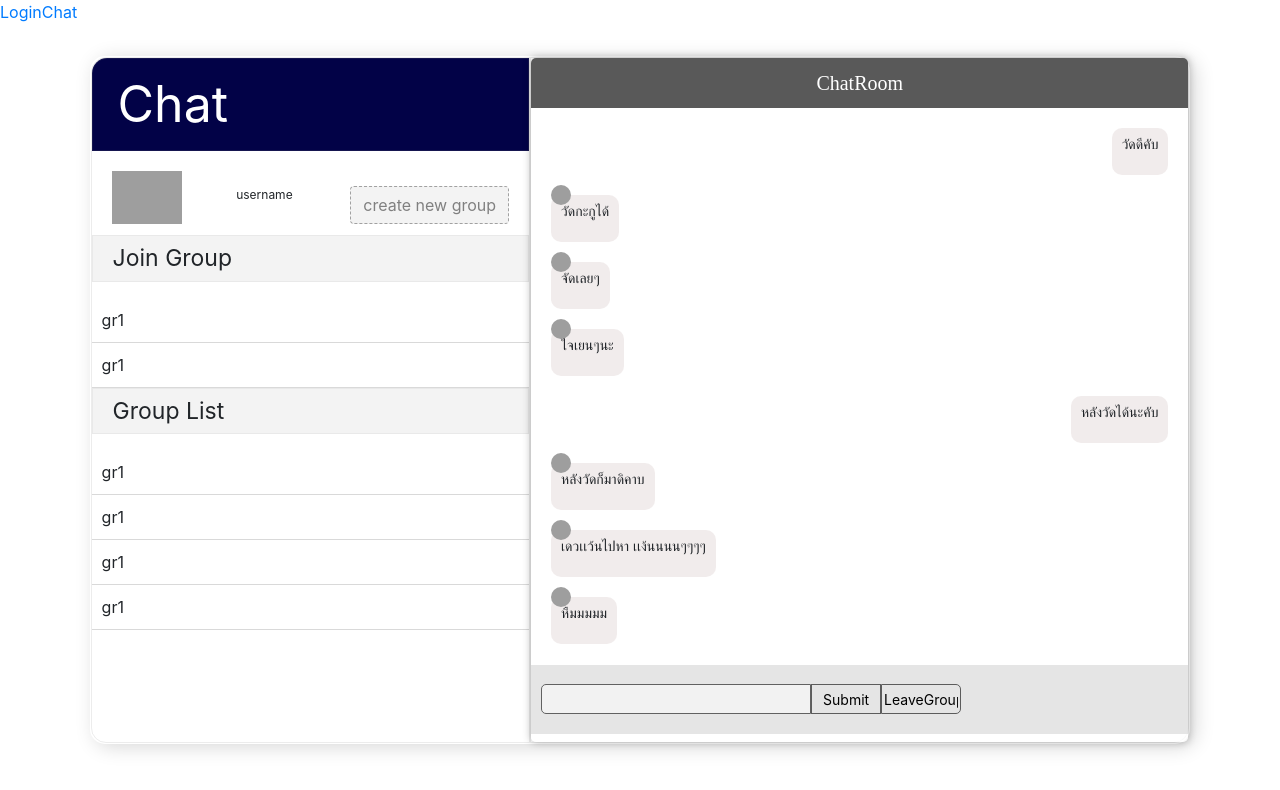
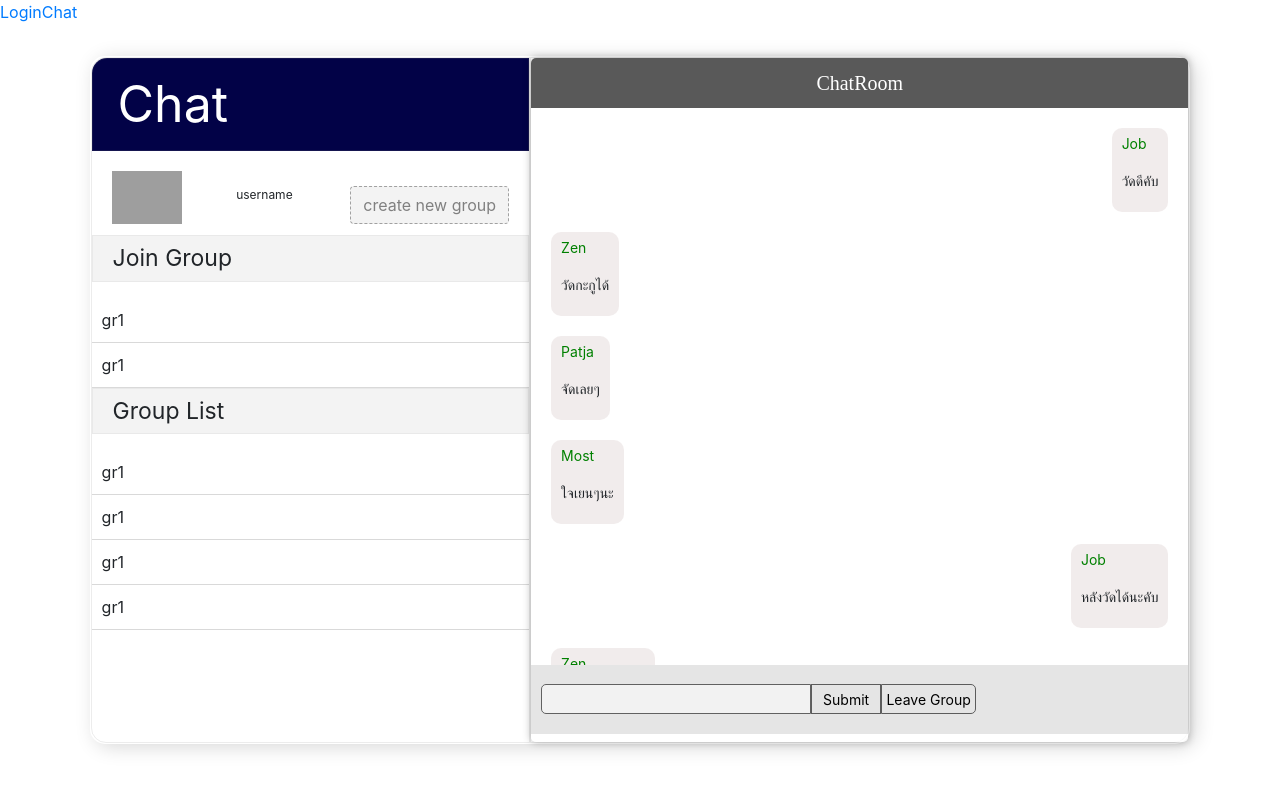
Before and after one commit to beemtny/G-Chat, a React (Create React App) app: page /chat in a window 1280 px wide. Shown: the top 790 px of the page. Built offline with nearby package versions, Linux system fonts and the light colour scheme; no server answers; grey boxes are pictures that could not be loaded.

Commit message:
Remove unnessary shit
-remove pic
-edit leave group button

```diff
--- a/src/App.css
+++ b/src/App.css
@@ -196,10 +196,11 @@
   transition: all 0.3s ease;
 }
 .chatroom .input input[type="leavegroup"] {
+  text-align: center;
   background: transparent;
   border: 1px solid rgb(92, 92, 92);
   height: 30px;
-  width: 80px;
+  width: 95px;
   font-size: 14px;
   box-sizing: border-box;
   border-top-right-radius: 5px;
--- a/src/Chat.js
+++ b/src/Chat.js
@@ -178,7 +178,7 @@ export default class Chat extends Component {
             <form className="input" onSubmit={e => this.submitMessage(e)}>
               <input type="text" ref="msg" />
               <input type="submit" value="Submit" />
-              <input type="leavegroup" value="LeaveGroup" />
+              <input type="leavegroup" value="Leave Group" />
             </form>
           </div>{" "}
         </div>
--- a/src/Message.js
+++ b/src/Message.js
@@ -2,9 +2,7 @@ import React from 'react';
 
 const Message = ({chat, user}) => (
     <li className={`chat ${user === chat.username ? "right" : "left"}`}>
-        {user !== chat.username
-            && <img src={chat.img} alt={`${chat.username}'s profile pic`} />
-        }
+        <p style={{color:"green"}}>{chat.username}</p>
         {chat.content}
     </li>
 );
```
